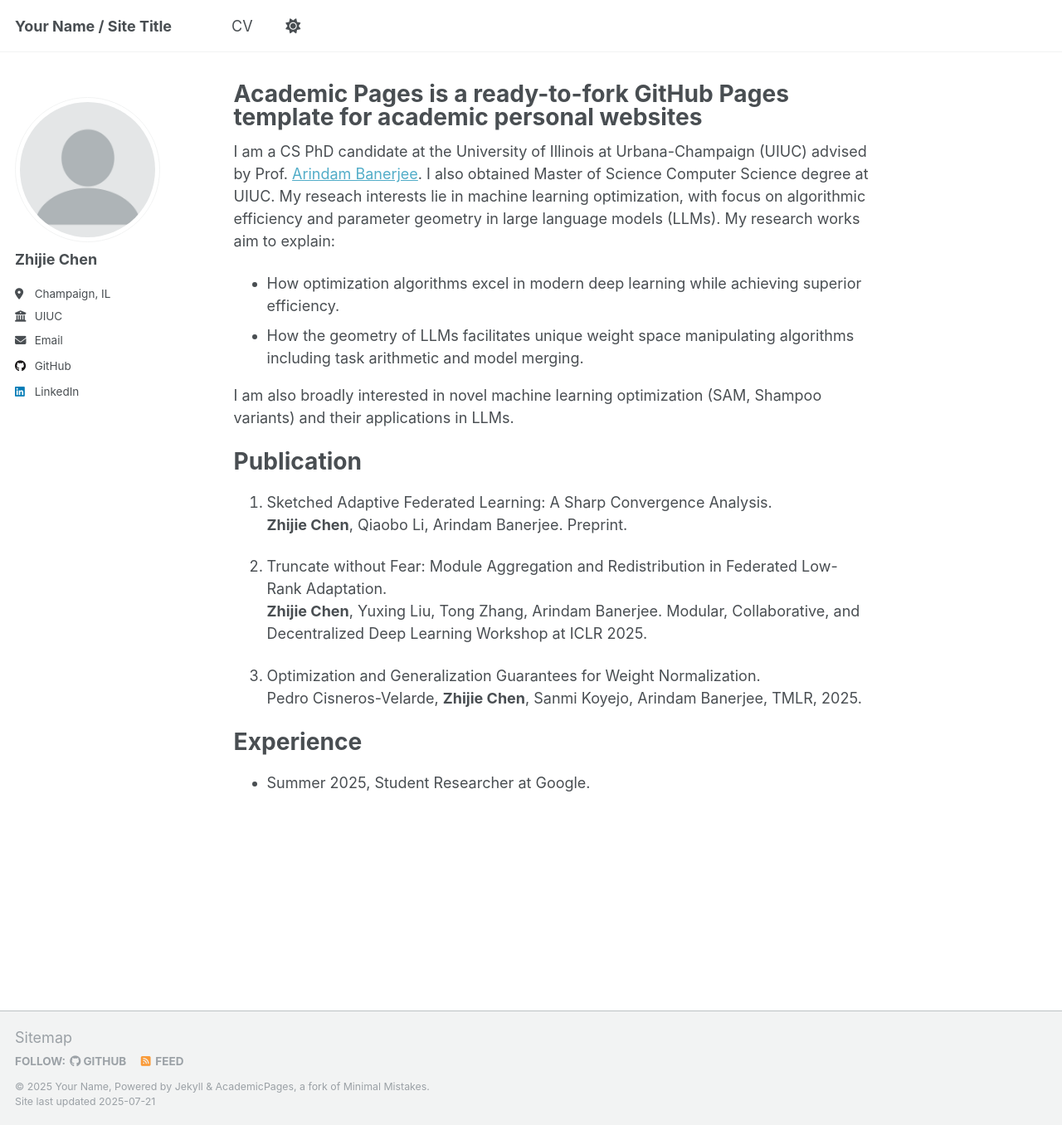
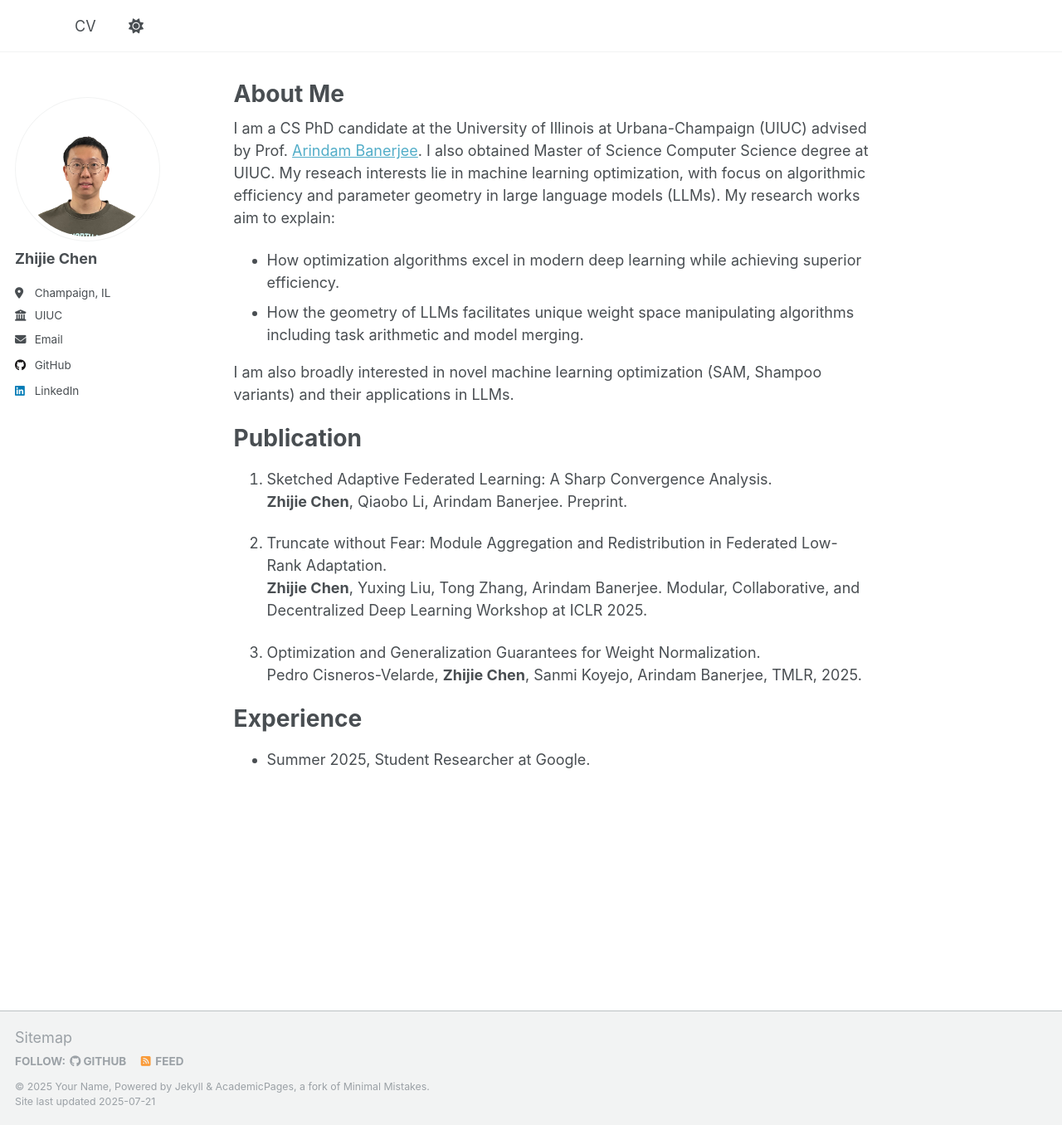
Before and after one commit to lucmonl/lucmonl, a Jekyll site: the page built from _pages/about.md, in a window 1280 px wide and 1356 px high. Shown: the whole window at 83% size. Built offline with Jekyll 4.4.1, drawn with Linux system fonts in a browser that asks for light colours; a script that is not in the unit is left out.

Commit message:
add photo

```diff
--- a/_config.yml
+++ b/_config.yml
@@ -9,7 +9,7 @@
 # Basic Site Settings
 locale                   : "en-US"
 site_theme               : "default"
-title                    : "Your Name / Site Title"
+title                    : ""
 title_separator          : "-"
 name                     : &name "Your Name"
 description              : &description "personal description"
@@ -22,7 +22,7 @@ repository               : "academicpages/academicpages.github.io"
 #               Additional customization can be done by editing /_includes/author-profile.html
 author:
   # Biographic information
-  avatar           : "profile.png"
+  avatar           : "IMG_1498.png"
   name             : "Zhijie Chen"
   pronouns         : # example: "she/her"
   bio              : ""
--- a/_pages/about.md
+++ b/_pages/about.md
@@ -1,6 +1,6 @@
 ---
 permalink: /
-title: "Academic Pages is a ready-to-fork GitHub Pages template for academic personal websites"
+title: "About Me"
 author_profile: true
 redirect_from:
   - /about/
```
